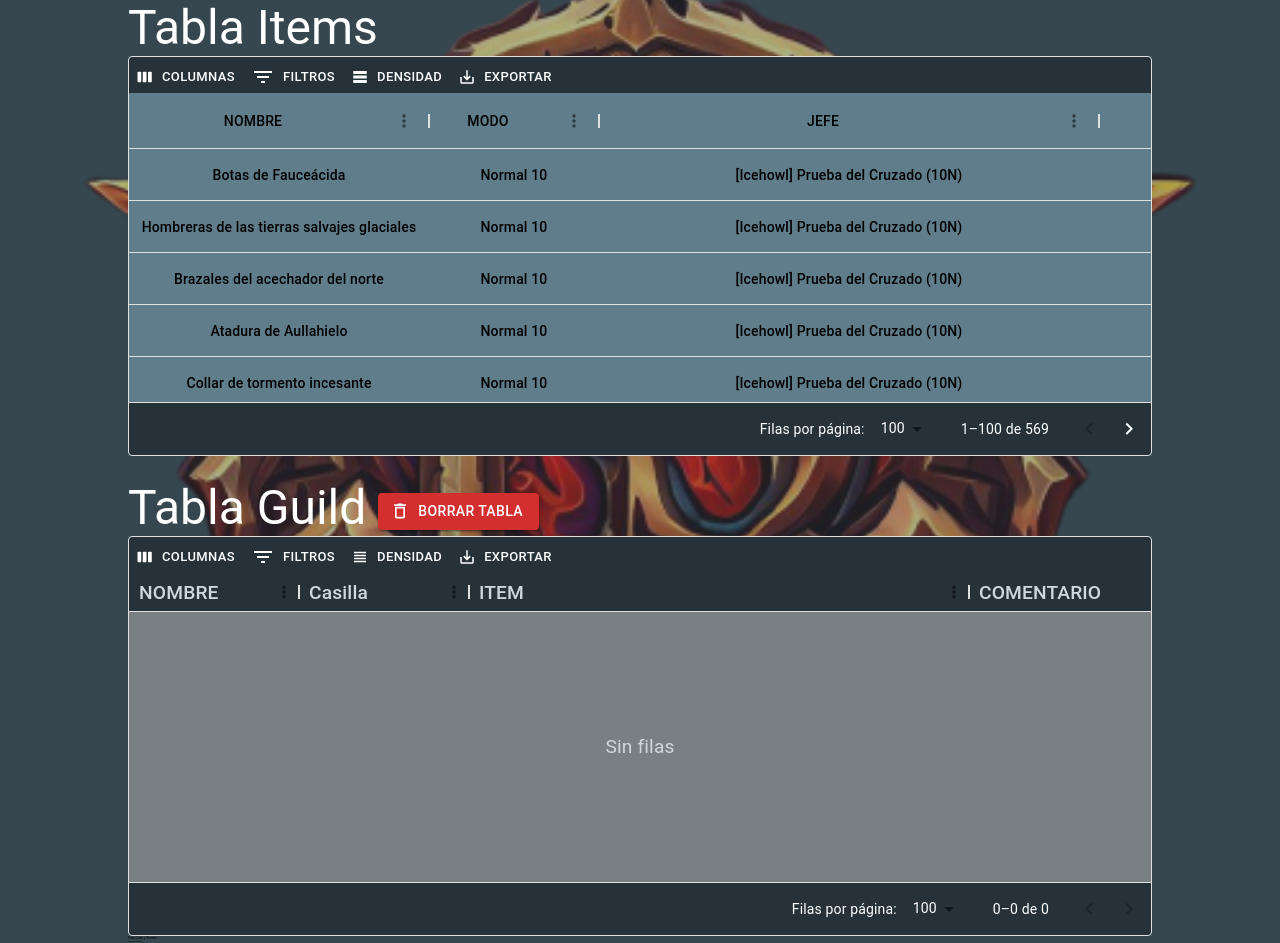
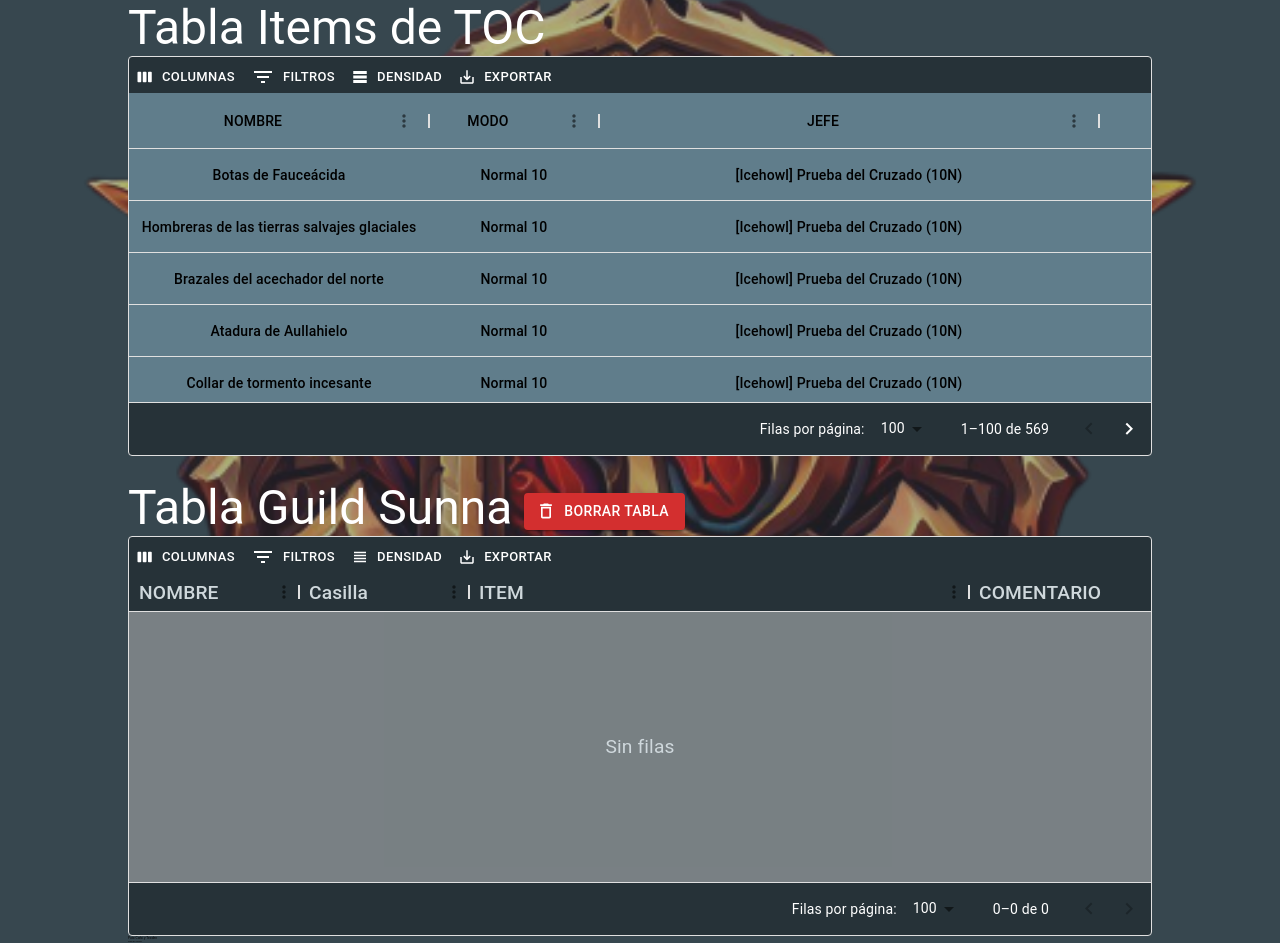
Before and after one commit to sukiscm/hslootapp, a React (Vite) app: page / in a window 1280 px wide. Built offline with nearby package versions, Linux system fonts and the light colour scheme.

Commit message:
primer commit

```diff
--- a/src/pages/Componentes/TablaChipapijas.jsx
+++ b/src/pages/Componentes/TablaChipapijas.jsx
@@ -45,7 +45,7 @@ export const TablaChipapijas = ({row,setTrigger,trigger}) => {
   return (
     <Box  sx={{width:'80vw',height:'50vh',backgroundColor:'wh'}}>
     <Typography variant='h3' color={'white'}>
-        Tabla Guild <Button variant='contained' color='error' startIcon={<DeleteOutlineIcon/>} onClick={handleClearLocalStorage}>Borrar Tabla</Button>
+        Tabla Guild Sunna <Button variant='contained' color='error' startIcon={<DeleteOutlineIcon/>} onClick={handleClearLocalStorage}>Borrar Tabla</Button>
     </Typography>
 
 <DataGrid
--- a/src/pages/Componentes/TablaItem.jsx
+++ b/src/pages/Componentes/TablaItem.jsx
@@ -38,7 +38,7 @@ export const TablaItem = ({setTrigger,trigger}) => {
   return (
     <Box  sx={{width:'80vw',height:'50vh',backgroundColor:'wh'}}>
         <Typography variant='h3' color={'white'}>
-            Tabla Items
+            Tabla Items de TOC
         </Typography>
     <DataGrid
     density="standard"
```
